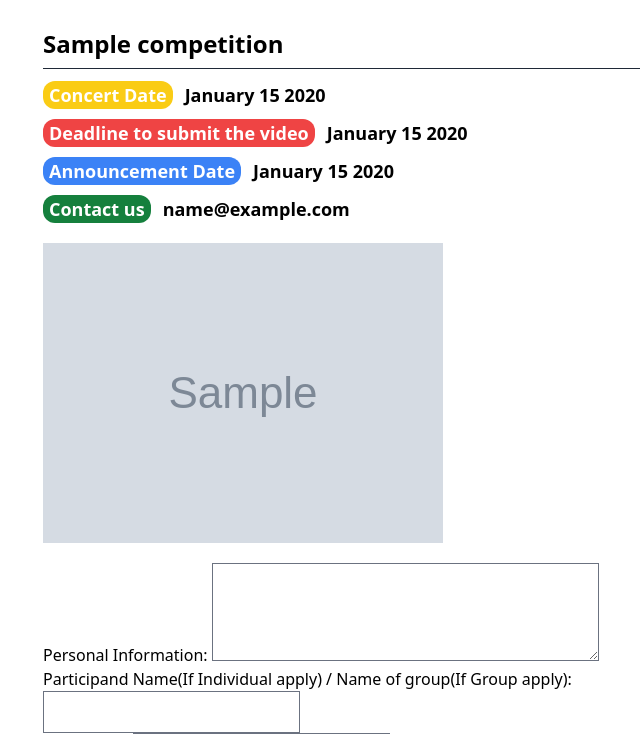
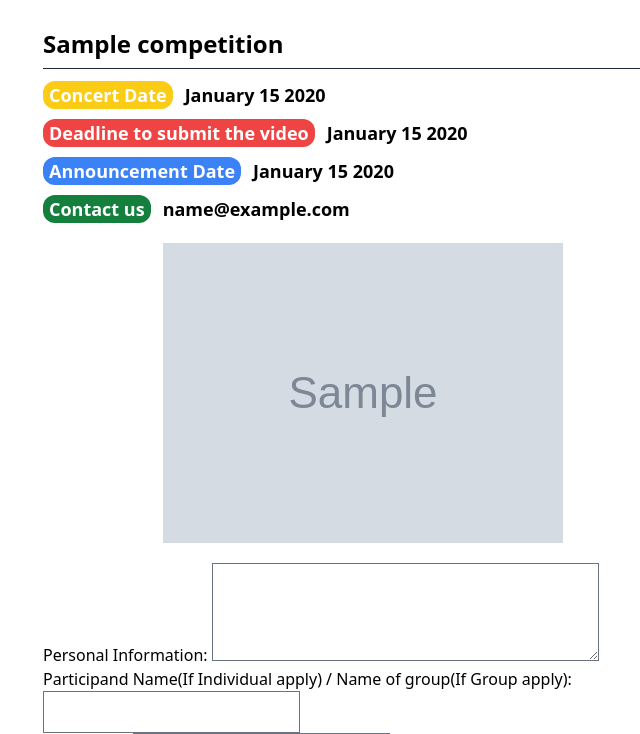
Before and after one commit to llOriginaljuonll/rosha_application, a Django app: page /participant/participant_form/1 in a window 1280 px wide. Shown: the part 61-795 px from the top of the page, without its empty margins (277-917 px from the left). Run offline with Django 5.2, Linux system fonts and the light colour scheme; tables that the repository leaves empty hold one stand-in row (values such as "Sample post"); grey boxes marked "Sample" are stand-in pictures; some libraries are stand-ins or nearby versions.

Commit message:
add if statements with image

```diff
--- a/templates/participants/participant_detail.html
+++ b/templates/participants/participant_detail.html
@@ -4,7 +4,9 @@
     <div class="w-10/12 h-screen mx-auto mt-4">
         <div class="w-9/12 mx-auto mt-10">
             <div class="flex gap-4">
-                <img class="rounded-md" src="{{ participant.image.crop.130x150 }}">
+                {% if participant.image %}
+                    <img class="rounded-md" src="{{ participant.image.crop.130x150 }}">
+                {% endif %}
                 <div class="wrapper w-full flex flex-col justify-center">
                     <div class="flex items-center w-full">
                         <p class="text-white text-center text-md font-semibold bg-blue-600 rounded w-2/12 py-0.5">Name</p>
--- a/templates/participants/participant_form.html
+++ b/templates/participants/participant_form.html
@@ -28,7 +28,9 @@
                 </div>
             </div>
         </div>
-        <img src="{{ competition.image.url }}" class="mt-5">
+        {% if competition.image %}
+            <img src="{{ competition.image.url }}" class="mt-5 mx-auto">
+        {% endif %}
         <form class="mt-5" method="post" enctype="multipart/form-data">
             {% csrf_token %}
             {{ form|crispy }}
```
